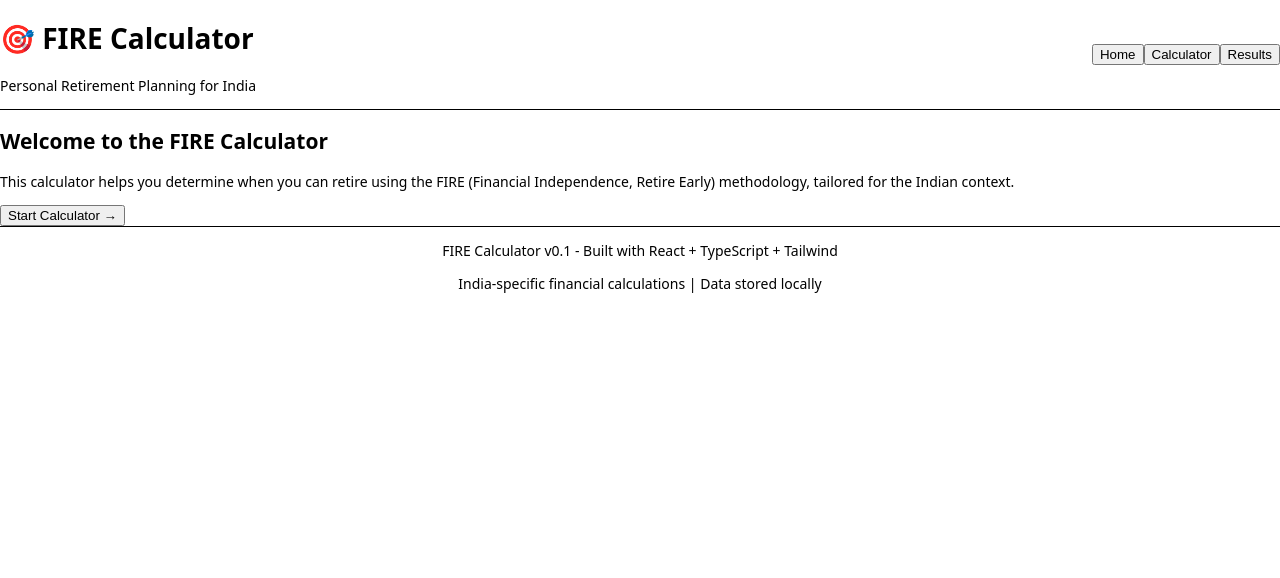
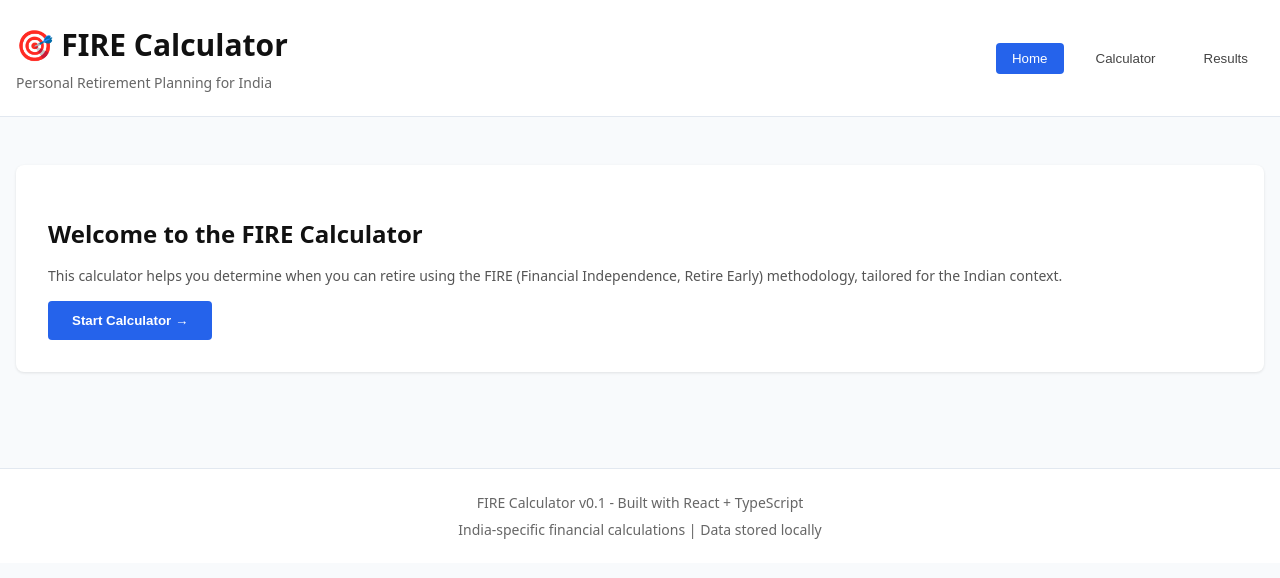
Before and after one commit to saagniho/fire-retirement-calculator, a React (Vite) app: page / in a window 1280 px wide. Shown: the top 578 px of the page. Built offline with nearby package versions, Linux system fonts and the light colour scheme.

Commit message:
Simplify App: Use inline styles instead of Tailwind to fix blank page

```diff
--- a/src/App.tsx
+++ b/src/App.tsx
@@ -1,50 +1,57 @@
 import { useState } from 'react';
-import './App.css';
 
 function App() {
   const [currentPage, setCurrentPage] = useState<'home' | 'input' | 'results'>('home');
 
   return (
-    <div className="min-h-screen bg-slate-50 dark:bg-slate-900">
-      {/* Header */}
-      <header className="border-b border-slate-200 dark:border-slate-800 bg-white dark:bg-slate-800">
-        <div className="max-w-7xl mx-auto px-4 py-6 flex items-center justify-between">
+    <div style={{ minHeight: '100vh', backgroundColor: '#f8fafc' }}>
+      <header style={{ borderBottom: '1px solid #e2e8f0', backgroundColor: '#fff' }}>
+        <div style={{ maxWidth: '80rem', margin: '0 auto', padding: '24px 16px', display: 'flex', justifyContent: 'space-between', alignItems: 'center' }}>
           <div>
-            <h1 className="text-3xl font-bold text-slate-900 dark:text-white">
+            <h1 style={{ fontSize: '30px', fontWeight: 'bold', margin: '0 0 8px 0', color: '#111' }}>
               🎯 FIRE Calculator
             </h1>
-            <p className="text-sm text-slate-600 dark:text-slate-400">
+            <p style={{ fontSize: '14px', color: '#666', margin: 0 }}>
               Personal Retirement Planning for India
             </p>
           </div>
-          <nav className="flex gap-4">
+          <nav style={{ display: 'flex', gap: '16px' }}>
             <button
               onClick={() => setCurrentPage('home')}
-              className={`px-4 py-2 rounded ${
-                currentPage === 'home'
-                  ? 'bg-blue-600 text-white'
-                  : 'text-slate-700 dark:text-slate-300 hover:bg-slate-100 dark:hover:bg-slate-700'
-              }`}
+              style={{
+                padding: '8px 16px',
+                borderRadius: '4px',
+                backgroundColor: currentPage === 'home' ? '#2563eb' : 'transparent',
+                color: currentPage === 'home' ? '#fff' : '#444',
+                border: 'none',
+                cursor: 'pointer',
+              }}
             >
               Home
             </button>
             <button
               onClick={() => setCurrentPage('input')}
-              className={`px-4 py-2 rounded ${
-                currentPage === 'input'
-                  ? 'bg-blue-600 text-white'
-                  : 'text-slate-700 dark:text-slate-300 hover:bg-slate-100 dark:hover:bg-slate-700'
-              }`}
+              style={{
+                padding: '8px 16px',
+                borderRadius: '4px',
+                backgroundColor: currentPage === 'input' ? '#2563eb' : 'transparent',
+                color: currentPage === 'input' ? '#fff' : '#444',
+                border: 'none',
+                cursor: 'pointer',
+              }}
             >
               Calculator
             </button>
             <button
               onClick={() => setCurrentPage('results')}
-              className={`px-4 py-2 rounded ${
-                currentPage === 'results'
-                  ? 'bg-blue-600 text-white'
-                  : 'text-slate-700 dark:text-slate-300 hover:bg-slate-100 dark:hover:bg-slate-700'
-              }`}
+              style={{
+                padding: '8px 16px',
+                borderRadius: '4px',
+                backgroundColor: currentPage === 'results' ? '#2563eb' : 'transparent',
+                color: currentPage === 'results' ? '#fff' : '#444',
+                border: 'none',
+                cursor: 'pointer',
+              }}
             >
               Results
             </button>
@@ -52,19 +59,26 @@ function App() {
         </div>
       </header>
 
-      {/* Main Content */}
-      <main className="max-w-7xl mx-auto px-4 py-12">
+      <main style={{ maxWidth: '80rem', margin: '0 auto', padding: '48px 16px' }}>
         {currentPage === 'home' && (
-          <div className="bg-white dark:bg-slate-800 rounded-lg shadow-lg p-8">
-            <h2 className="text-2xl font-bold mb-4 text-slate-900 dark:text-white">
+          <div style={{ backgroundColor: '#fff', borderRadius: '8px', padding: '32px', boxShadow: '0 1px 3px rgba(0,0,0,0.1)' }}>
+            <h2 style={{ fontSize: '24px', fontWeight: 'bold', marginBottom: '16px', color: '#111' }}>
               Welcome to the FIRE Calculator
             </h2>
-            <p className="text-slate-700 dark:text-slate-300 mb-4">
+            <p style={{ color: '#555', marginBottom: '16px' }}>
               This calculator helps you determine when you can retire using the FIRE (Financial Independence, Retire Early) methodology, tailored for the Indian context.
             </p>
             <button
               onClick={() => setCurrentPage('input')}
-              className="bg-blue-600 hover:bg-blue-700 text-white font-bold py-3 px-6 rounded"
+              style={{
+                backgroundColor: '#2563eb',
+                color: '#fff',
+                fontWeight: 'bold',
+                padding: '12px 24px',
+                border: 'none',
+                borderRadius: '4px',
+                cursor: 'pointer',
+              }}
             >
               Start Calculator →
             </button>
@@ -72,33 +86,35 @@ function App() {
         )}
 
         {currentPage === 'input' && (
-          <div className="bg-white dark:bg-slate-800 rounded-lg shadow-lg p-8">
-            <h2 className="text-2xl font-bold mb-4 text-slate-900 dark:text-white">
-              Personal Profile
+          <div style={{ backgroundColor: '#fff', borderRadius: '8px', padding: '32px' }}>
+            <h2 style={{ fontSize: '24px', fontWeight: 'bold', marginBottom: '16px', color: '#111' }}>
+              Calculator Form
             </h2>
-            <p className="text-slate-600 dark:text-slate-400 mb-6">
-              Form coming soon - Core calculation engine is ready!
+            <p style={{ color: '#666' }}>
+              ✅ Core calculation engine built and working!<br />
+              ✅ Form wizard UI created (Phase 3)<br />
+              📋 Integrate FormWizard component in next update
             </p>
           </div>
         )}
 
         {currentPage === 'results' && (
-          <div className="bg-white dark:bg-slate-800 rounded-lg shadow-lg p-8">
-            <h2 className="text-2xl font-bold mb-4 text-slate-900 dark:text-white">
+          <div style={{ backgroundColor: '#fff', borderRadius: '8px', padding: '32px' }}>
+            <h2 style={{ fontSize: '24px', fontWeight: 'bold', marginBottom: '16px', color: '#111' }}>
               Retirement Projection
             </h2>
-            <p className="text-slate-600 dark:text-slate-400 mb-6">
-              Charts and results coming soon - Calculation engine ready to power visualizations!
+            <p style={{ color: '#666' }}>
+              ✅ Calculation engine ready<br />
+              📊 Charts coming in Phase 4
             </p>
           </div>
         )}
       </main>
 
-      {/* Footer */}
-      <footer className="border-t border-slate-200 dark:border-slate-800 bg-white dark:bg-slate-800 mt-12">
-        <div className="max-w-7xl mx-auto px-4 py-6 text-center text-sm text-slate-600 dark:text-slate-400">
-          <p>FIRE Calculator v0.1 - Built with React + TypeScript + Tailwind</p>
-          <p>India-specific financial calculations | Data stored locally</p>
+      <footer style={{ borderTop: '1px solid #e2e8f0', backgroundColor: '#fff', marginTop: '48px' }}>
+        <div style={{ maxWidth: '80rem', margin: '0 auto', padding: '24px 16px', textAlign: 'center', fontSize: '14px', color: '#666' }}>
+          <p style={{ margin: 0 }}>FIRE Calculator v0.1 - Built with React + TypeScript</p>
+          <p style={{ margin: '8px 0 0 0' }}>India-specific financial calculations | Data stored locally</p>
         </div>
       </footer>
     </div>
```
